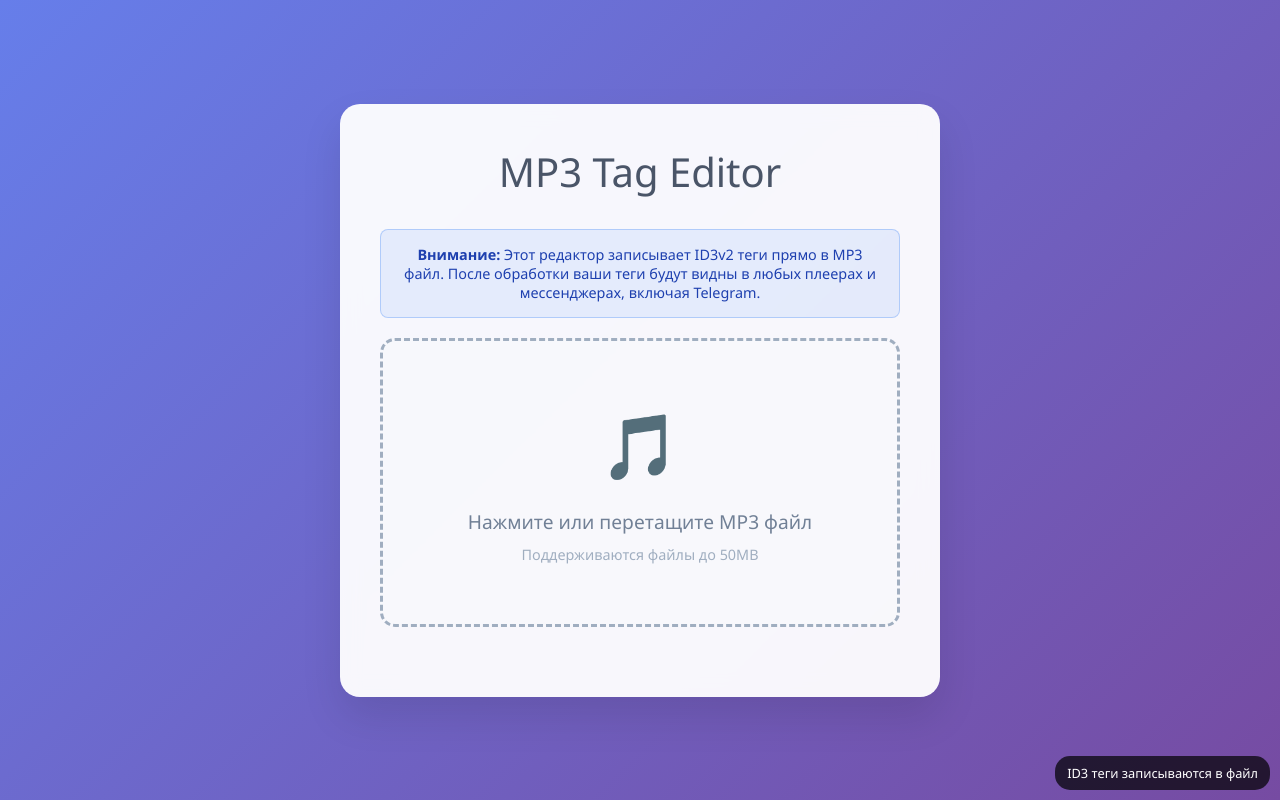
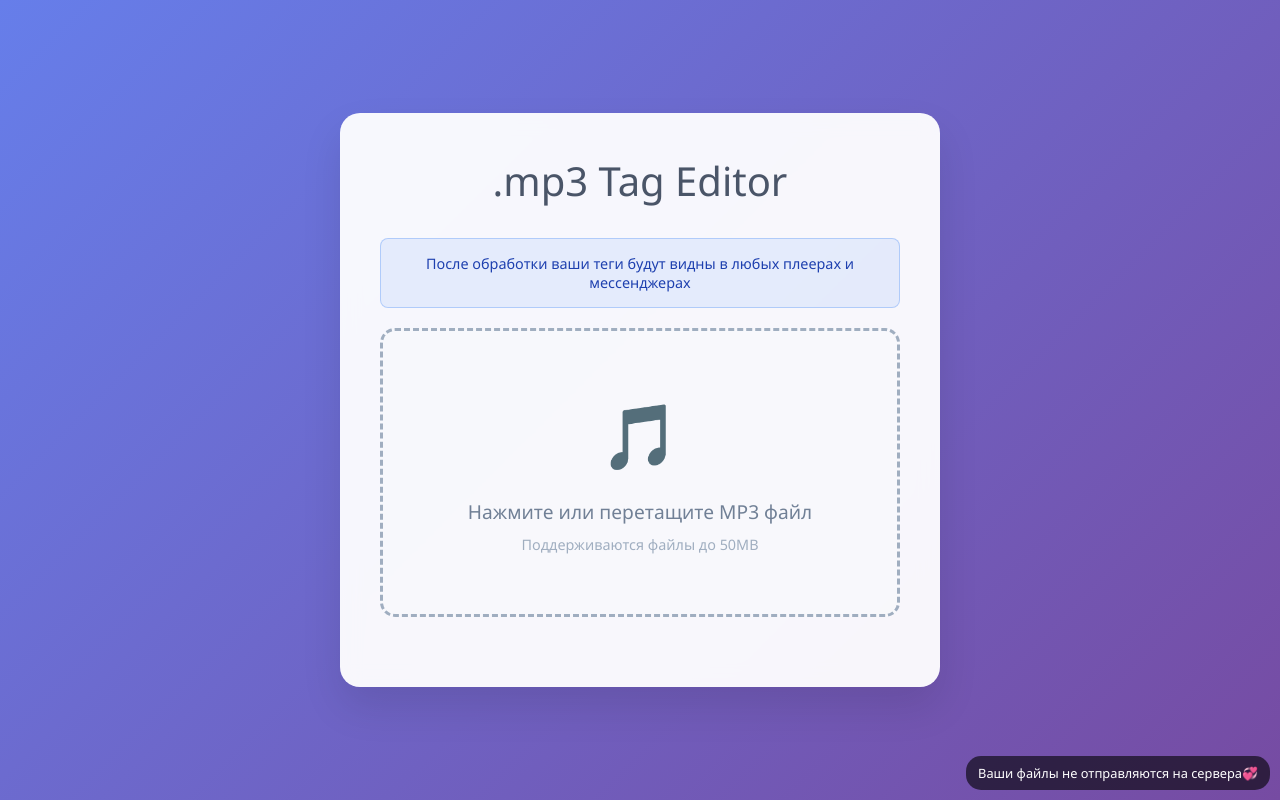
Before and after one commit to DanSQWOZ/MP3CONVERSE, a plain HTML site: page index.html in a window 1280 px wide. Drawn offline with Linux system fonts and the light colour scheme.

Commit message:
Update index.html

```diff
--- a/index.html
+++ b/index.html
@@ -332,10 +332,10 @@
 </head>
 <body>
     <div class="container">
-        <h1>MP3 Tag Editor</h1>
+        <h1>.mp3 Tag Editor</h1>
 
         <div class="notice">
-            <strong>Внимание:</strong> Этот редактор записывает ID3v2 теги прямо в MP3 файл. После обработки ваши теги будут видны в любых плеерах и мессенджерах, включая Telegram.
+       После обработки ваши теги будут видны в любых плеерах и мессенджерах
         </div>
 
         <!-- Upload Section -->
@@ -841,8 +841,8 @@
         }
     </script>
 
-    <div style="position: fixed; bottom: 10px; right: 10px; background: rgba(0,0,0,0.7); color: white; padding: 8px 12px; border-radius: 15px; font-size: 0.8em;">
-        ID3 теги записываются в файл
+    <div style="position: fixed; bottom: 10px; right: 10px; background: rgba(0,0,0,0.6); color: white; padding: 8px 12px; border-radius: 15px; font-size: 0.8em;">
+        Ваши файлы не отправляются на сервера💞
     </div>
 </body>
 </html>
```
